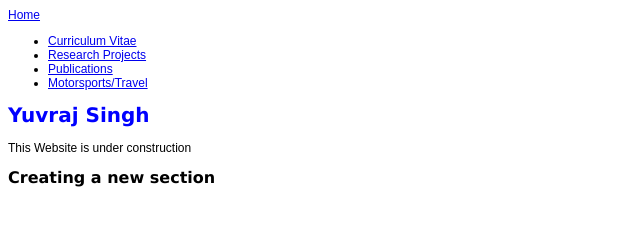
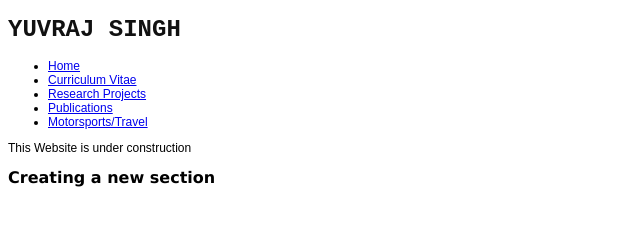
Before and after one commit to YuvrajSinghAutomotive/YuvrajSinghAutomotive.github.io, a plain HTML site: page index.html in a window 1280 px wide. Shown: the whole page, without its empty margins (0-640 px from the left). Drawn offline with Linux system fonts and the light colour scheme.

Commit message:
Nav bar and styling

```diff
--- a/index.html
+++ b/index.html
@@ -15,9 +15,10 @@
 
     <body>
         <header>
-            <a href="index.html">Home</a>
+            <h1 class="header-brand">Yuvraj Singh</h1>
             <nav>
                 <ul>
+                    <li><a href="index.html">Home</a></li>
                     <li><a href="cv.html">Curriculum Vitae</a></li>
                     <li><a href="res.html">Research Projects</a></li>
                     <li><a href="pub.html">Publications</a></li>
@@ -25,7 +26,6 @@
                 </ul>
             </nav>
         </header>
-        <h1>Yuvraj Singh</h1>
         This Website is under construction
         <h2>Creating a new section</h2>
     </body>
--- a/style.css
+++ b/style.css
@@ -1,4 +1,12 @@
 h1{color:blue;font-family: Verdana, Geneva, Tahoma, sans-serif;font-size: 20px;}
 h2{color:black;font-family: Verdana, Geneva, Tahoma, sans-serif;font-size: 16px;}
 h3{color:black;font-family: Verdana, Geneva, Tahoma, sans-serif;font-size: 14px;}
+header .header-brand{
+    font-family: 'Courier New', Courier, monospace;
+    font-size: 24px;
+    color: #111;
+    font-weight: 900;
+    text-transform: uppercase;
+    text-decoration: none;
+}
 body{font-family: Arial, Helvetica, sans-serif;font-size: 12px;}
```
